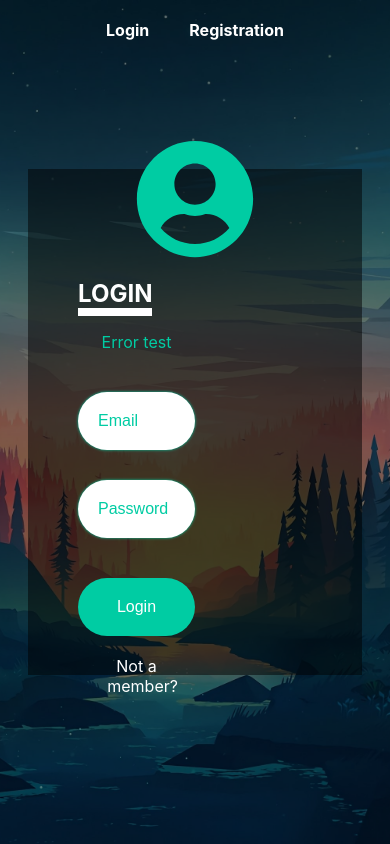
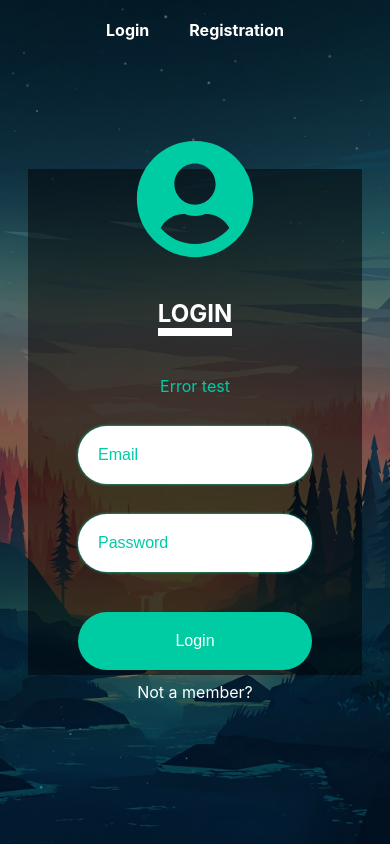
Before and after one commit to CevinThomas/alliance, a React app in the folder frontend/: page /login in a window 390 px wide. Built offline with nearby package versions, Linux system fonts and the light colour scheme.

Commit message:
Fix media styling

```diff
--- a/frontend/src/styles.css
+++ b/frontend/src/styles.css
@@ -147,9 +147,19 @@ a:hover {
   margin: 0 auto;
   margin-top: 20px;
 }
+@media (max-width: 980px) {
+  #login #not-login {
+    margin-top: 12px;
+  }
+}
 #login .error-div {
   width: 50%;
   text-align: center;
+}
+@media (max-width: 980px) {
+  #login .error-div {
+    width: 100%;
+  }
 }
 #login .error-div p {
   color: #00cca3;
@@ -182,7 +192,11 @@ a:hover {
 #login #loginForm #form-inner {
   height: 100%;
   width: 50%;
-  padding-top: 10px;
+}
+@media (max-width: 980px) {
+  #login #loginForm #form-inner {
+    width: 100%;
+  }
 }
 #login:before {
   content: "";
@@ -209,6 +223,11 @@ a:hover {
   margin-top: 20px;
   color: #fff;
   text-transform: uppercase;
+}
+@media (max-width: 980px) {
+  #login #login-box .login-header h1 {
+    margin: 40px auto 40px auto;
+  }
 }
 #login #login-box #avatar_icon {
   width: 100%;
--- a/frontend/src/styles.sass
+++ b/frontend/src/styles.sass
@@ -143,10 +143,14 @@ a:hover
     text-align: center
     margin: 0 auto
     margin-top: 20px
+    @media (max-width: $ipadSize)
+      margin-top: 12px
 
   .error-div
     width: 50%
     text-align: center
+    @media (max-width: $ipadSize)
+      width: 100%
 
     p
       color: $mainColor
@@ -181,7 +185,8 @@ a:hover
     #form-inner
       height: 100%
       width: 50%
-      padding-top: 10px
+      @media (max-width: $ipadSize)
+        width: 100%
 
   &:before
     content: ""
@@ -209,6 +214,8 @@ a:hover
         margin-top: 20px
         color: $whiteColor
         text-transform: uppercase
+        @media (max-width: $ipadSize)
+          margin: 40px auto 40px auto
 
     #avatar_icon
       width: 100%
```
Also changed, not shown: 1 other file (tests, documents, lock files or other folders).
